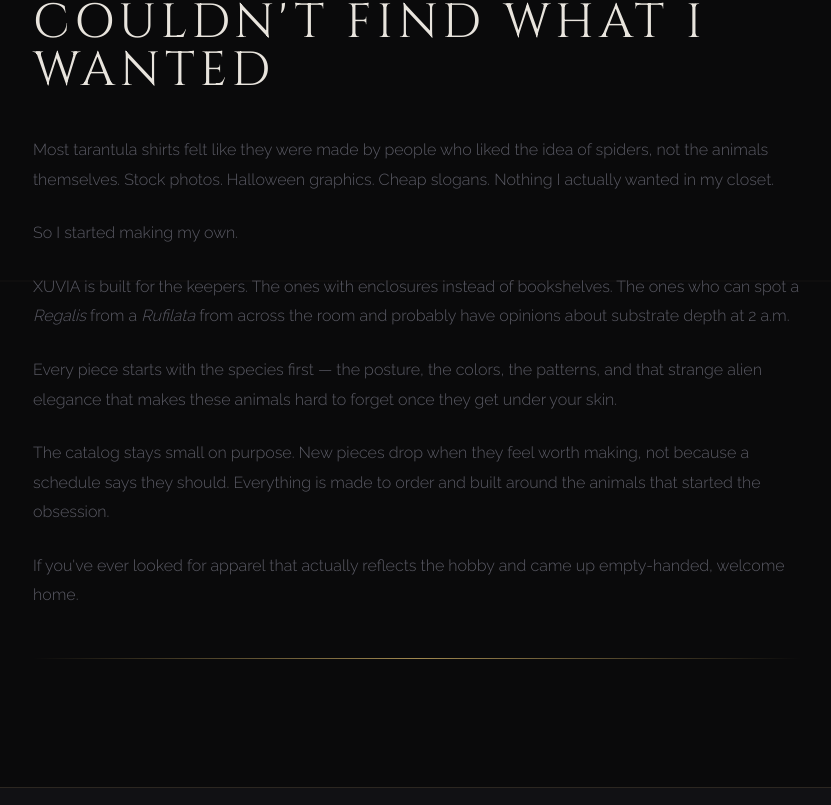
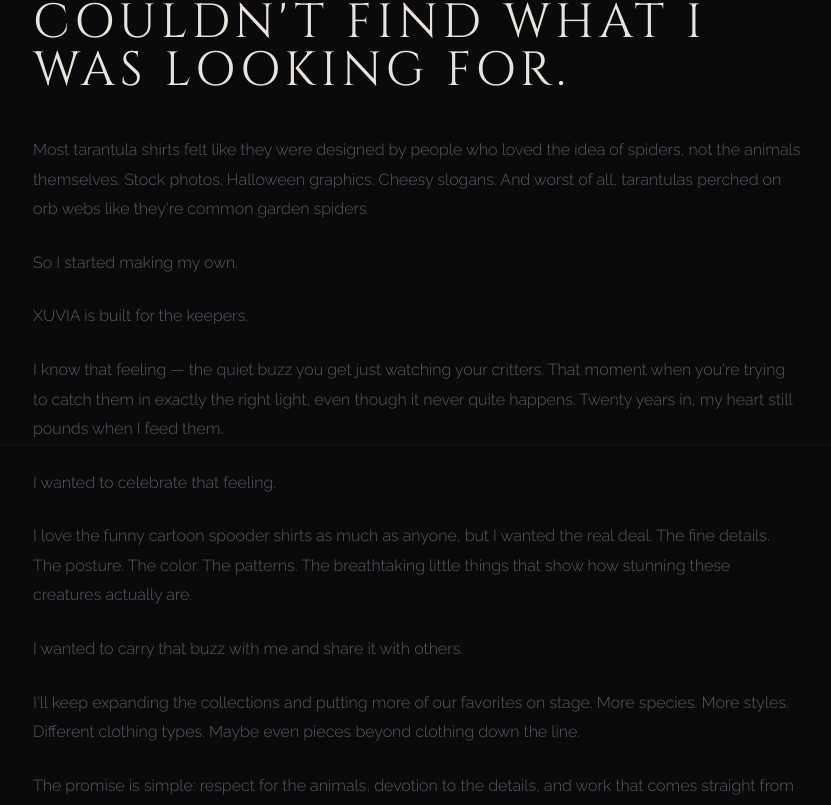
Before and after one commit to Robertgreenwood27/xuvia, a Next.js app: page / in a window 1280 px wide. Shown: the part 1895-2700 px from the top of the page, without its empty margins (223-1054 px from the left). Built offline with nearby package versions, Linux system fonts and the light colour scheme; no server answers.

Commit message:
changed some wording

```diff
--- a/app/page.js
+++ b/app/page.js
@@ -199,7 +199,7 @@ export default function HomePage() {
       className="font-display text-3xl md:text-5xl mb-10 leading-tight"
       style={{ color: "var(--silk)", letterSpacing: "0.1em" }}
     >
-      I made these because I couldn&apos;t find what I wanted
+      I made these because I couldn&apos;t find what I was looking for.
     </h2>
 
     <div
@@ -207,38 +207,50 @@ export default function HomePage() {
       style={{ color: "var(--muted)", fontWeight: 300, lineHeight: "1.85" }}
     >
       <p>
-        Most tarantula shirts felt like they were made by people who liked the
-        idea of spiders, not the animals themselves. Stock photos. Halloween
-        graphics. Cheap slogans. Nothing I actually wanted in my closet.
+        Most tarantula shirts felt like they were designed by people who loved
+        the idea of spiders, not the animals themselves. Stock photos.
+        Halloween graphics. Cheesy slogans. And worst of all, tarantulas
+        perched on orb webs like they&apos;re common garden spiders.
+      </p>
+
+      <p>So I started making my own.</p>
+
+      <p>XUVIA is built for the keepers.</p>
+
+      <p>
+        I know that feeling — the quiet buzz you get just watching your
+        critters. That moment when you&apos;re trying to catch them in exactly
+        the right light, even though it never quite happens. Twenty years in,
+        my heart still pounds when I feed them.
+      </p>
+
+      <p>I wanted to celebrate that feeling.</p>
+
+      <p>
+        I love the funny cartoon spooder shirts as much as anyone, but I wanted
+        the real deal. The fine details. The posture. The color. The patterns.
+        The breathtaking little things that show how stunning these creatures
+        actually are.
       </p>
 
       <p>
-        So I started making my own.
+        I wanted to carry that buzz with me and share it with others.
       </p>
 
       <p>
-        XUVIA is built for the keepers. The ones with enclosures instead of
-        bookshelves. The ones who can spot a <em>Regalis</em> from a{" "}
-        <em>Rufilata</em> from across the room and probably have opinions about
-        substrate depth at 2 a.m.
+        I&apos;ll keep expanding the collections and putting more of our
+        favorites on stage. More species. More styles. Different clothing types.
+        Maybe even pieces beyond clothing down the line.
       </p>
 
       <p>
-        Every piece starts with the species first — the posture, the colors, the
-        patterns, and that strange alien elegance that makes these animals hard
-        to forget once they get under your skin.
+        The promise is simple: respect for the animals, devotion to the
+        details, and work that comes straight from the heart.
       </p>
 
-      <p>
-        The catalog stays small on purpose. New pieces drop when they feel worth
-        making, not because a schedule says they should. Everything is made to
-        order and built around the animals that started the obsession.
-      </p>
+      <p>That&apos;s what XUVIA is.</p>
 
-      <p>
-        If you&apos;ve ever looked for apparel that actually reflects the hobby
-        and came up empty-handed, welcome home.
-      </p>
+      <p>And it always will be.</p>
     </div>
 
     <hr className="divider-ember mt-12 mb-0" />
--- a/components/Footer.js
+++ b/components/Footer.js
@@ -101,12 +101,6 @@ export default function Footer() {
         <p className="font-mono text-xs" style={{ color: "var(--muted)" }}>
           © {year} XUVIA. All rights reserved.
         </p>
-        <p
-          className="font-mono text-xs"
-          style={{ color: "var(--border-bright)" }}
-        >
-          Built for the keepers.
-        </p>
       </div>
     </footer>
   );
```
